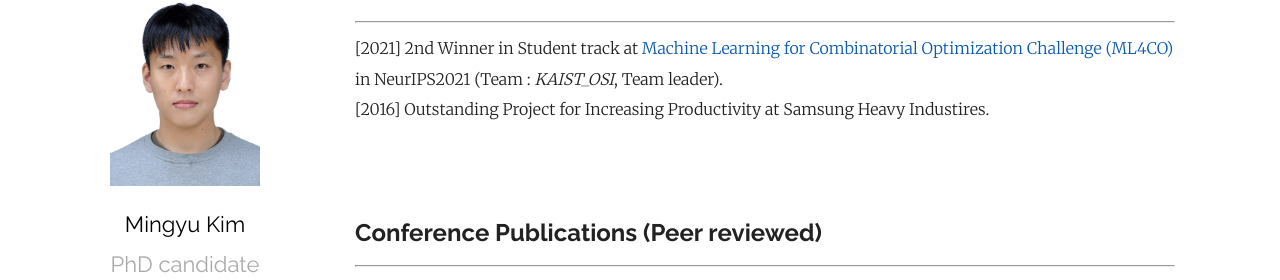
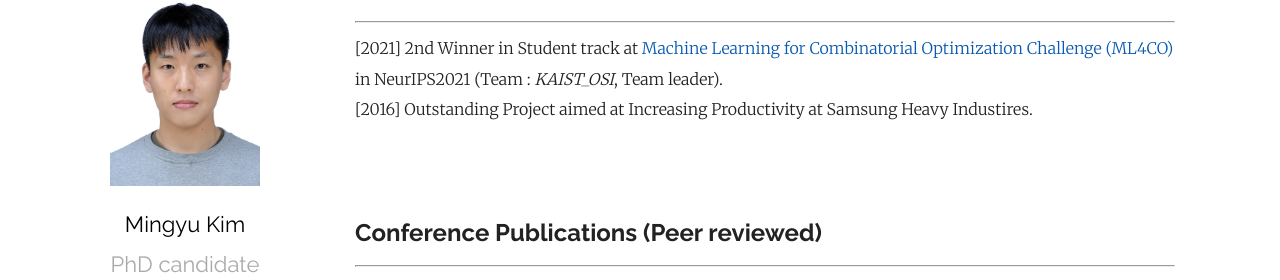
Before and after one commit to MingyuKim87/MingyuKim87.github.io, a Jekyll site: the page built from index.md, in a window 1280 px wide and 900 px high, scrolled down 560 px. Shown: the part 161-441 px from the top of the window. Built offline with Jekyll 4.4.1, drawn with Linux system fonts in a browser that asks for light colours; some web fonts are replaced.

Commit message:
Update index.md

```diff
--- a/index.md
+++ b/index.md
@@ -30,7 +30,7 @@ Email : callingu [at] kaist.ac.kr
 <hr>
 
 [2021] 2nd Winner in Student track at [Machine Learning for Combinatorial Optimization Challenge (ML4CO)][ML4CO] in NeurIPS2021 (Team : *KAIST_OSI*, Team leader).
-[2016] Outstanding Project for Increasing Productivity at Samsung Heavy Industires.
+[2016] Outstanding Project aimed at Increasing Productivity at Samsung Heavy Industires.
 
 
 <br/>
```
